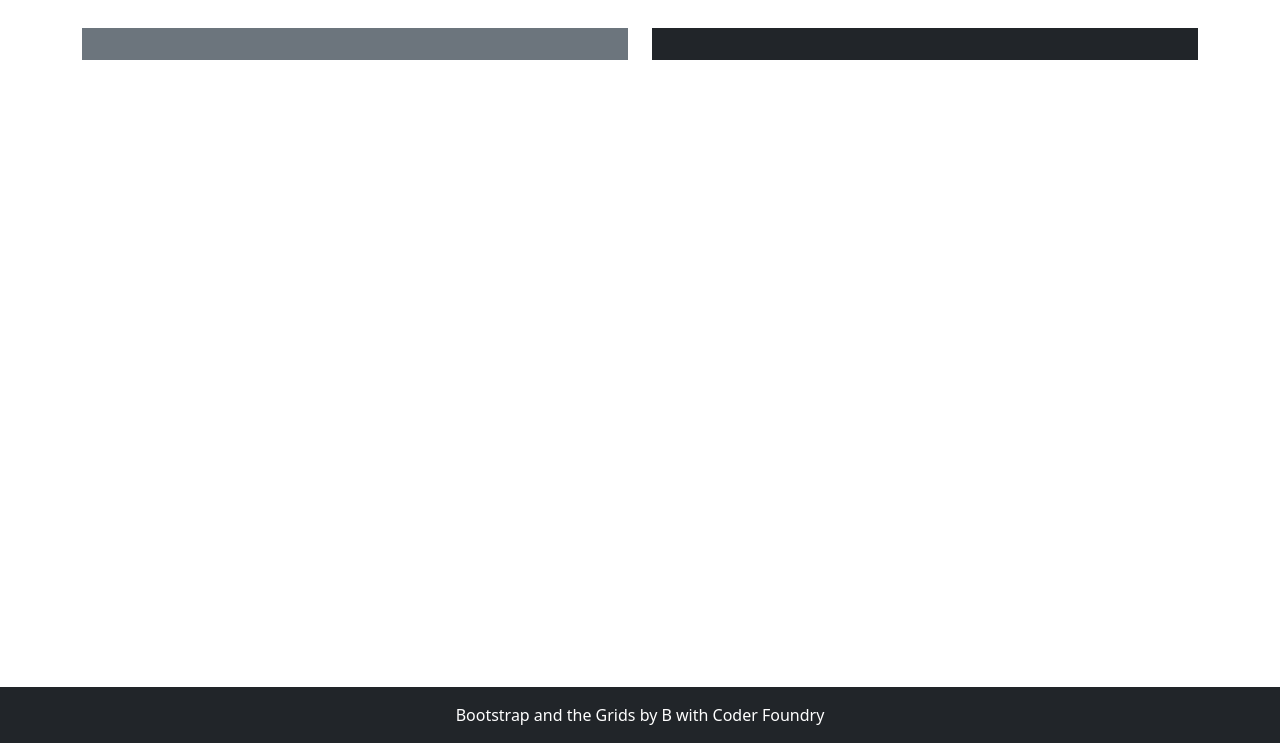
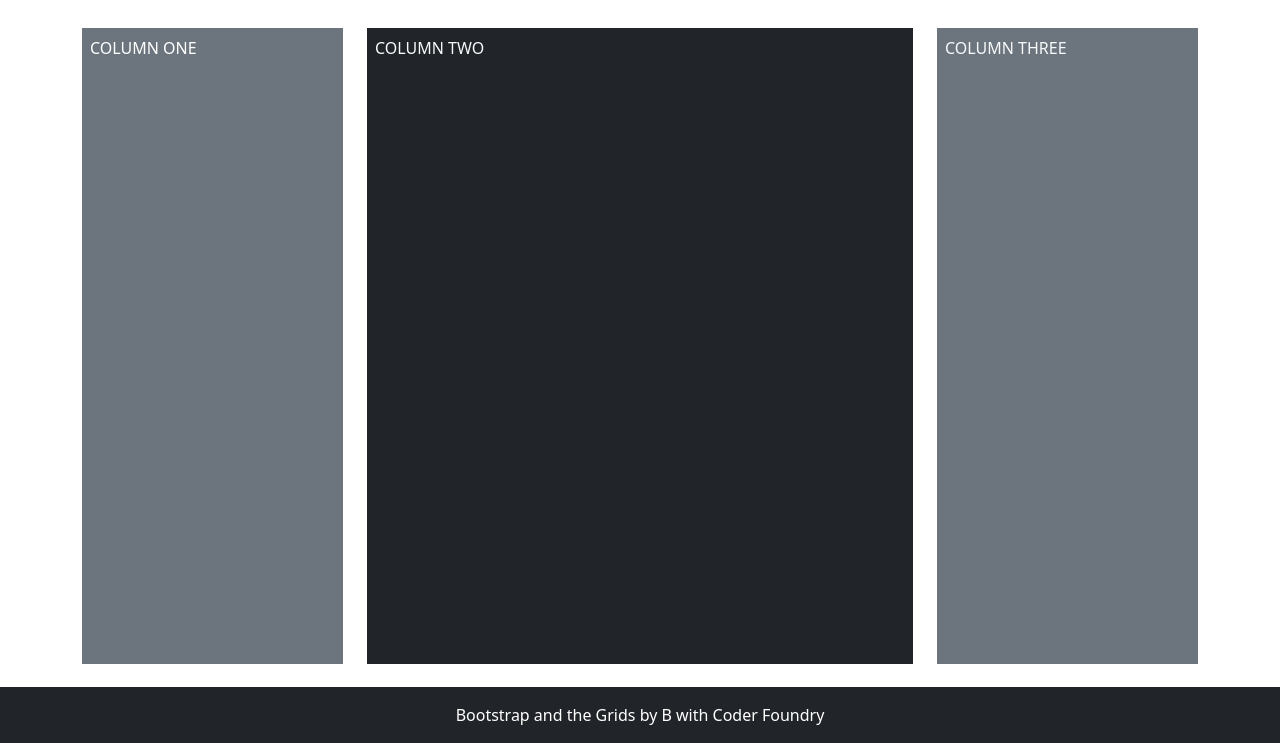
Before and after one commit to DapperNerfherder/BootstrapAndTheGrids, a plain HTML site: page Grid5.html in a window 1280 px wide. Shown: the part 57-800 px from the top of the page. Drawn offline with nearby package versions, Linux system fonts and the light colour scheme; a web font is replaced by a local one.

Commit message:
Grid 5 finish

```diff
--- a/Grid5.html
+++ b/Grid5.html
@@ -63,16 +63,21 @@
   </nav>
 
   <main class="flex-shrink-0">
-    <div class="container">
-        <div class="row">
-            <div class="col">
-                <div class="bg-secondary text-white h-100 p-3">
-
+    <div class="container h-100 minHeight">
+        <div class="row h-100 row-cols-1 row-cols-md-3 gy-1">
+            <div class="col-md-3 order-last order-md-first">
+                <div class="bg-secondary text-white h-100 p-2">
+                    COLUMN ONE
                 </div>
             </div>
-            <div class="col">
-                <div class="bg-dark text-light h-100 p-3">
-
+            <div class="col-md-6 ">
+                <div class="bg-dark text-light h-100 p-2">
+                    COLUMN TWO
+                </div>
+            </div>
+            <div class="col-md-3 order-first order-md-last">
+                <div class="bg-secondary text-light h-100 p-2">
+                    COLUMN THREE
                 </div>
             </div>
         </div>
```
